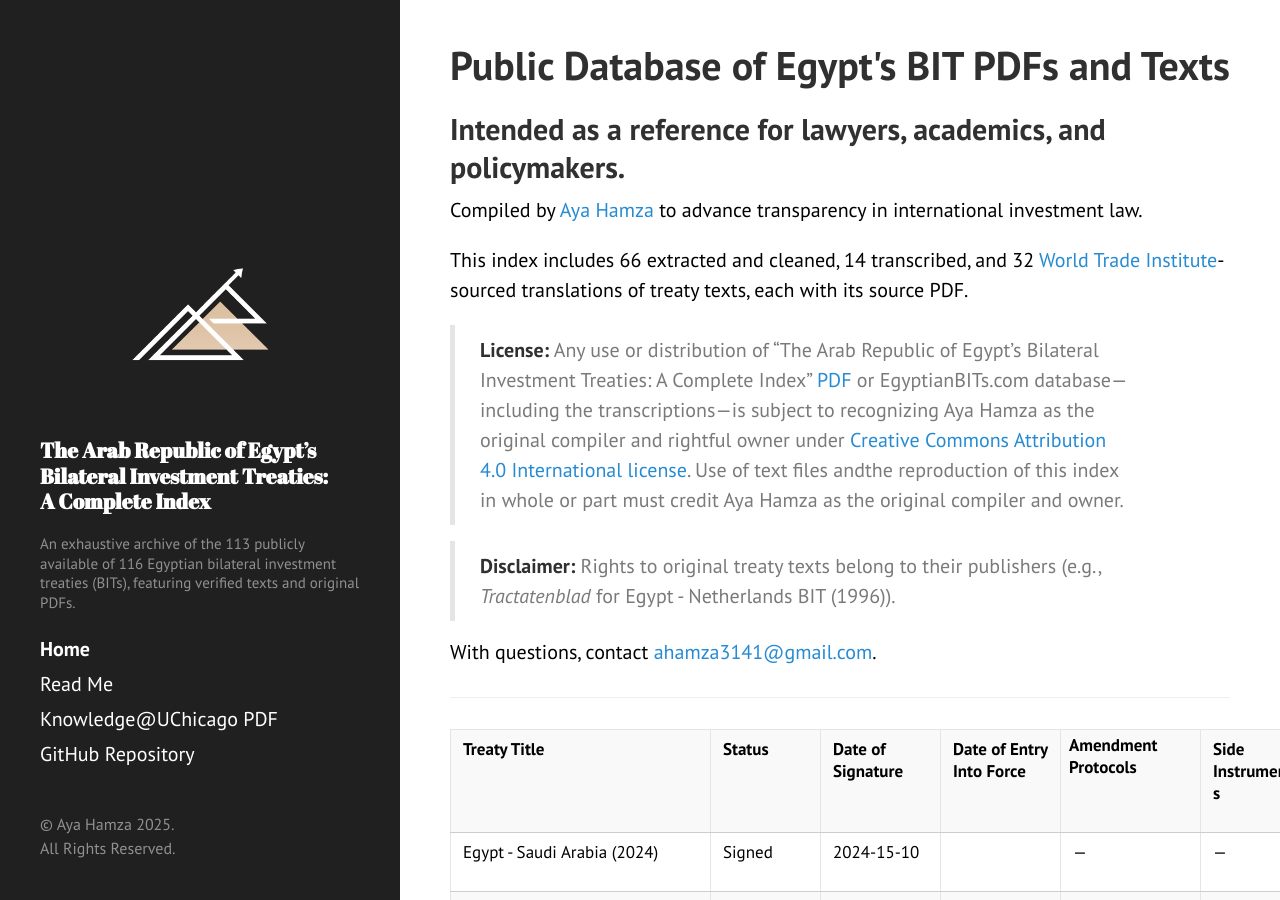
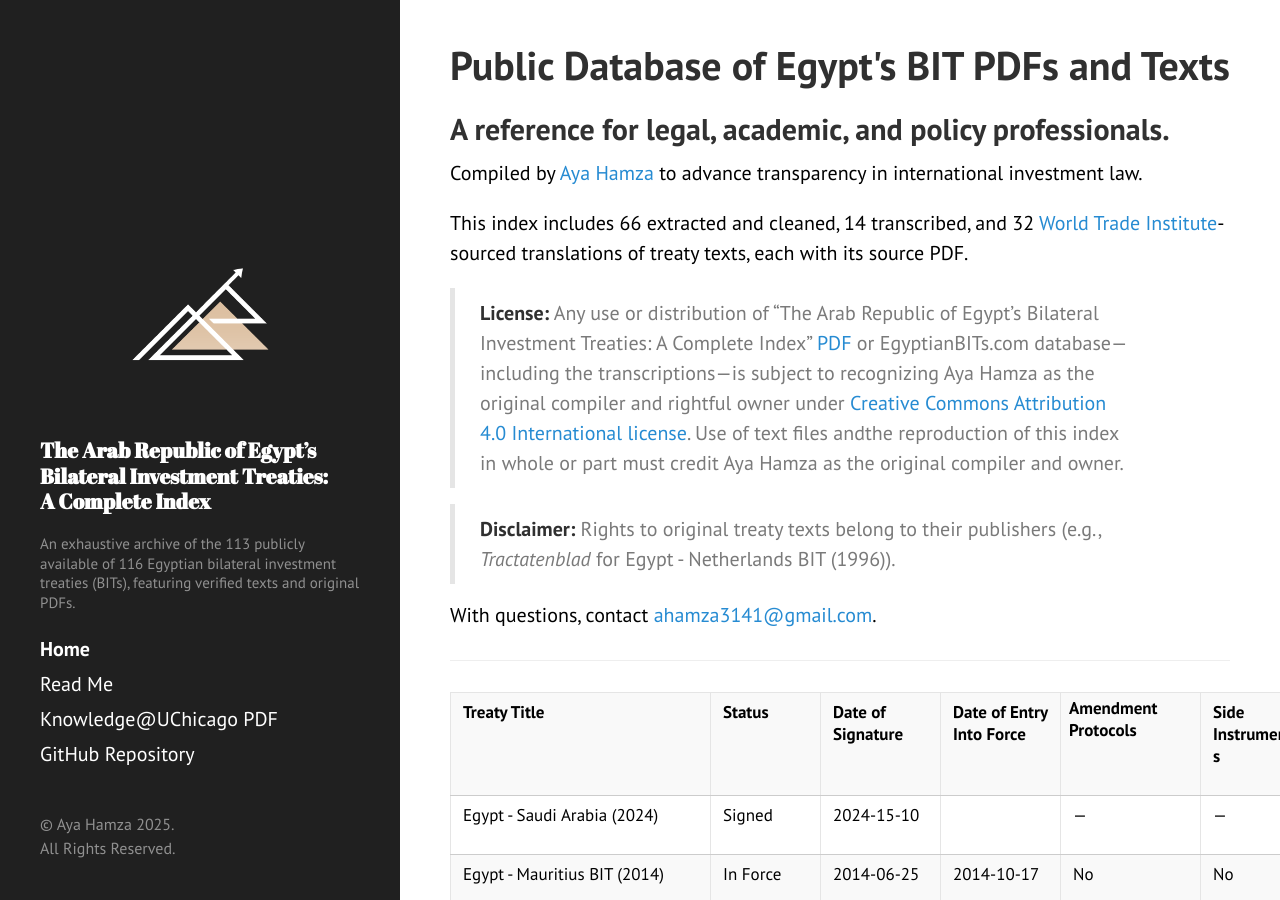
Before and after one commit to ayahamza1/MENABITs, a Jekyll site: the page built from index.md, in a window 1280 px wide and 900 px high. Built offline with Jekyll 4.4.1, drawn with Linux system fonts in a browser that asks for light colours.

Commit message:
Update index.md

```diff
--- a/index.md
+++ b/index.md
@@ -4,7 +4,7 @@
 permalink: /
 ---
 
-## Intended as a reference for lawyers, academics, and policymakers.
+## A reference for legal, academic, and policy professionals.
 
 Compiled by [Aya Hamza](https://www.linkedin.com/in/ayahamza) to advance transparency in international investment law.
 
```
